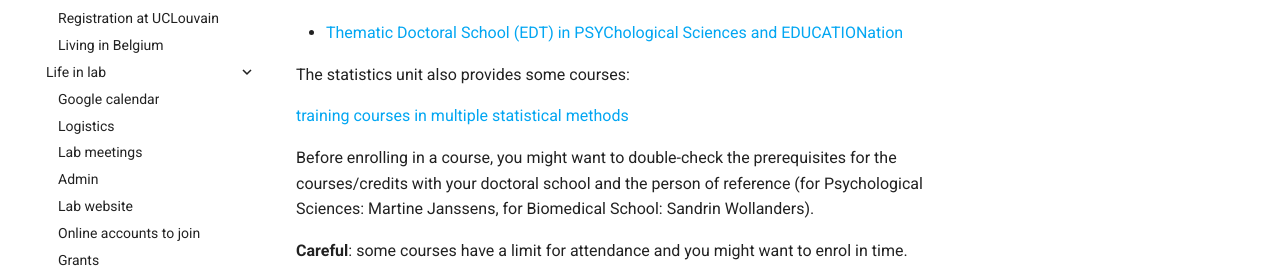
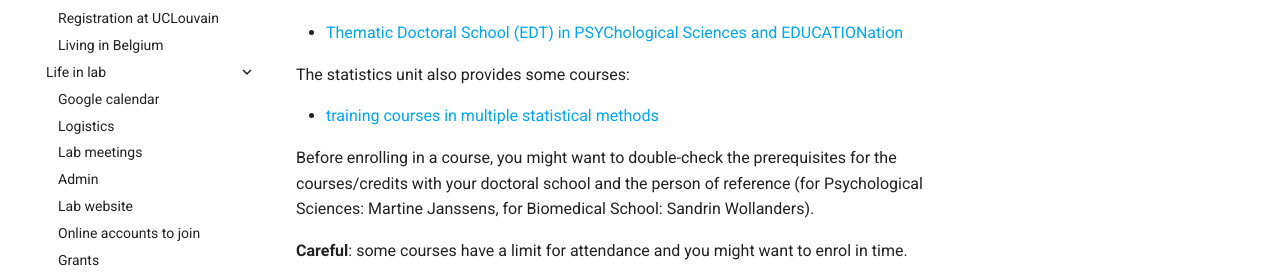
Before and after one commit to cpp-lln-lab/CPP_LabGuide, an MkDocs documentation site: the page built from doc/for_phd_students.md, in a window 1280 px wide. Shown: the part 201-480 px from the top of the page. Built offline with MkDocs 1.6.1 and Material for MkDocs 9.7.7, drawn with Linux system fonts in a browser that asks for light colours; comment, search, counter and statistics services are not loaded.

```diff
--- a/doc/for_phd_students.md
+++ b/doc/for_phd_students.md
@@ -6,7 +6,8 @@ Some of the courses available can be found here:
 
 The statistics unit also provides some courses:
 
-[training courses in multiple statistical methods](https://sites.uclouvain.be/training/smcs/index.php?page=services&spage=formation&l=fr)
+* [training courses in multiple statistical methods](https://sites.uclouvain.be/training/smcs/index.php?page=services&spage=formation&l=fr)
+
 
 Before enrolling in a course, you might want to double-check the prerequisites for the courses/credits with your doctoral school and the person of reference (for Psychological Sciences: Martine Janssens, for Biomedical School: Sandrin Wollanders).
 
```
